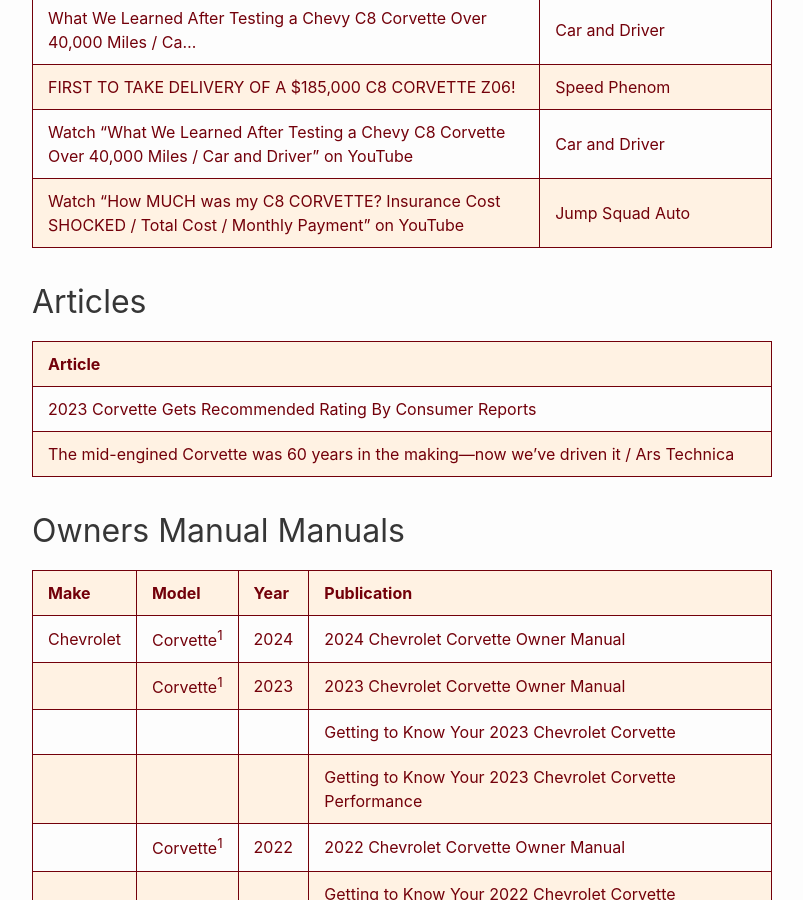
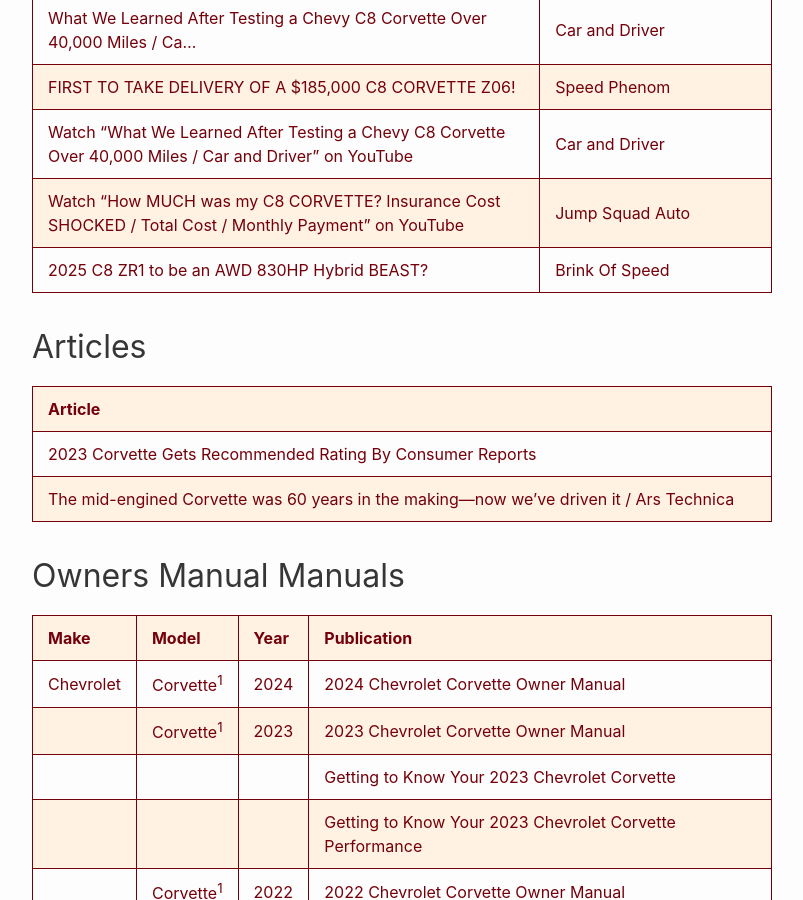
Before and after one commit to RalphHightower/RalphHightower, a Jekyll site: the page built from ChevroletC8Corvette.md, in a window 1280 px wide and 900 px high, scrolled down 2724 px. Shown: the whole window, without its empty margins (238-1041 px from the left). Built offline with Jekyll 4.4.1, drawn with Linux system fonts in a browser that asks for light colours; our own code applies the rules of GitHub Pages for plain Markdown files.

Commit message:
[docs](doc): Brink of Speed video

```diff
--- a/ChevroletC8Corvette.md
+++ b/ChevroletC8Corvette.md
@@ -30,6 +30,7 @@
 | [FIRST TO TAKE DELIVERY OF A $185,000 C8 CORVETTE Z06!](https://youtube.com/watch?v=adYgvfv_CbE&feature=share ) | Speed Phenom |
 | [Watch "What We Learned After Testing a Chevy C8 Corvette Over 40,000 Miles / Car and Driver" on YouTube](https://youtu.be/u7YfAlDYMVE ) | Car and Driver |
 | [Watch "How MUCH was my C8 CORVETTE?  Insurance Cost SHOCKED / Total Cost / Monthly Payment" on YouTube](https://youtu.be/w9sGMzZ5MPw ) | Jump Squad Auto |
+| [2025 C8 ZR1 to be an AWD 830HP Hybrid BEAST?](https://youtube.com/live/kavgumiyURs?si=PdXLFFvk0trUVHmy ) | Brink Of Speed |
 
 ## Articles
 
```
